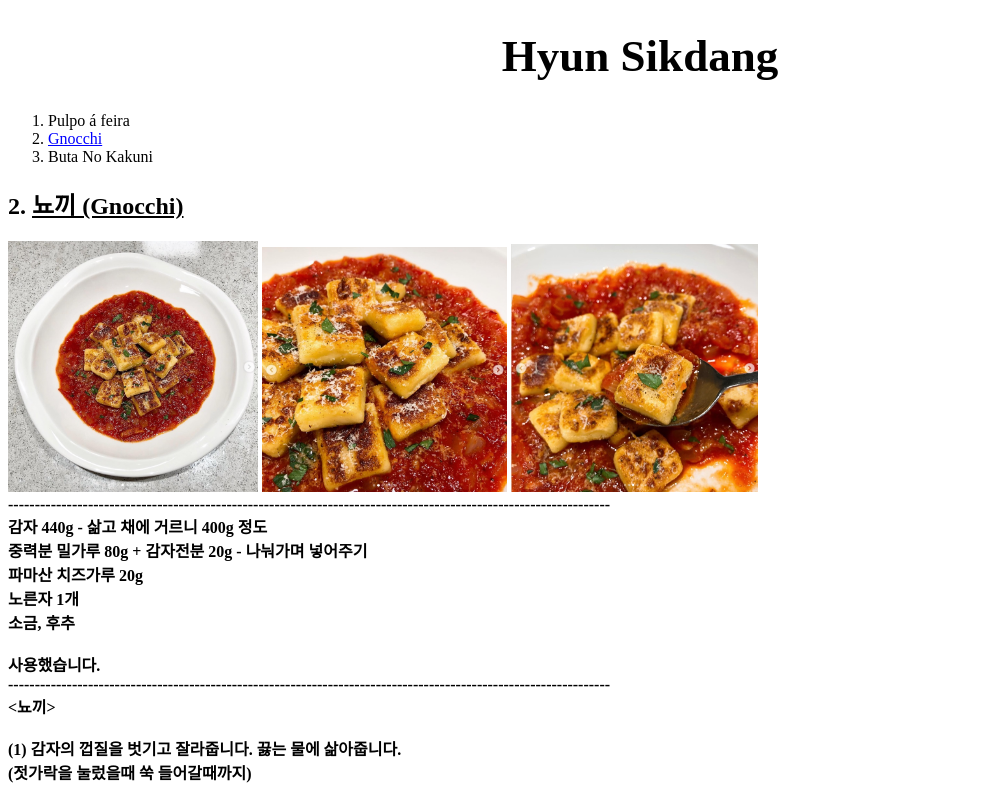
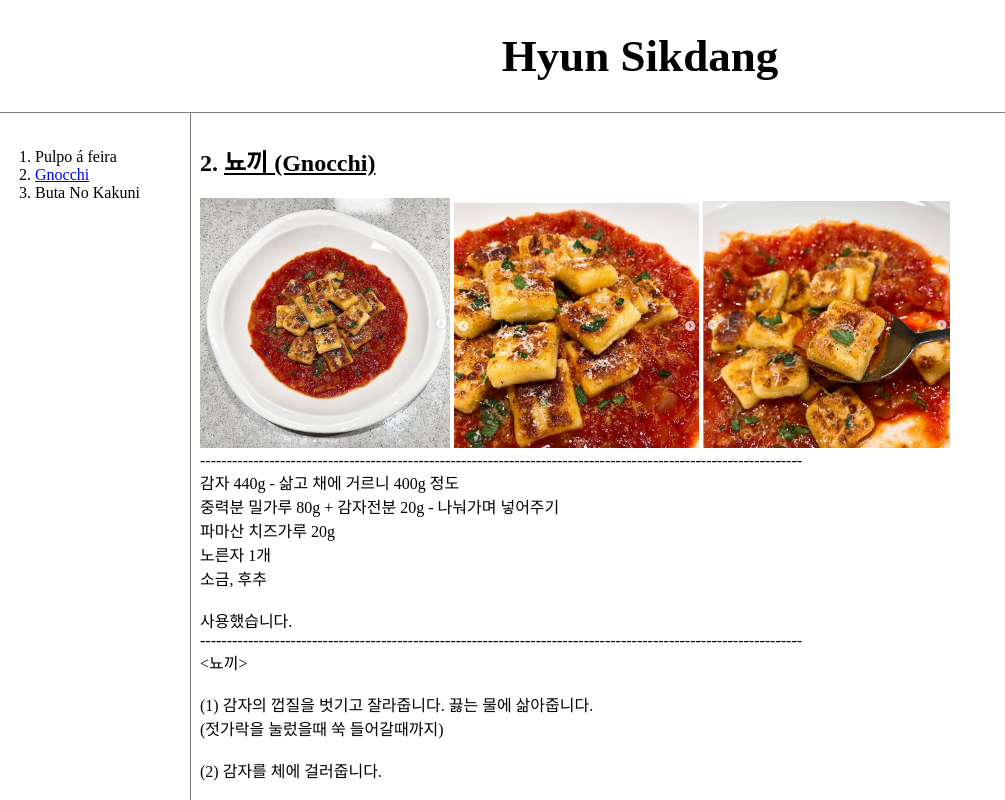
Before and after one commit to KHW1025/my-first-web-site, a plain HTML site: page 2.html in a window 1280 px wide. Shown: the top 800 px of the page, without its empty margins (0-1005 px from the left). Drawn offline with Linux system fonts and the light colour scheme; a script that the page names is missing.

Commit message:
ver1.4
box model과 grid를 이용

```diff
--- a/2.html
+++ b/2.html
@@ -4,6 +4,9 @@
   <title>HyunSikdang Recipe</title>
   <meta charset="utf-8">
   <style>
+    body {
+      margin:0;
+    }
     a {
       color: black;
       text-decoration: none;
@@ -11,6 +14,29 @@
     h1 {
       font-size: 45px;
       text-align: center;
+      border-bottom:1px solid gray;
+      margin: 0;
+      padding: 30px;
+    }
+    ol {
+      border-right:1px solid gray;
+      width:120px;
+      margin:0;
+      padding:35px;
+    }
+    #grid{
+      display: grid;
+      grid-template-columns: 150px 1fr;
+    }
+    #본문{
+      padding-top:10px;
+      padding-left:50px;
+    }
+    #youtube{
+      text-align: center;
+      margin: 70px;
+    }
+
   </style>
   <!-- Google tag (gtag.js) -->
 <script async src="https://www.googletagmanager.com/gtag/js?id=G-8MJTGZV5HE"></script>
@@ -24,12 +50,14 @@
 </head>
 <body>
 <h1><a href="index.html">Hyun Sikdang</a></h1>
+<div id="grid">
   <ol>
     <li><a href="1.html">Pulpo á feira</a></li>
     <li><a href="2.html"style="color:blue;text-decoration:underline">Gnocchi</a></li>
     <li><a href="3.html">Buta No Kakuni</a></li>
   </ol>
-<a href="https://www.instagram.com/p/CfjcIOwFqN4/" target="_blank" title="현식당 인스타그램"><h2><strong>2. <u>뇨끼 (Gnocchi)</u><strong></h2></a>
+  <div id="본문">
+  <a href="https://www.instagram.com/p/CfjcIOwFqN4/" target="_blank" title="현식당 인스타그램"><h2>2. <u>뇨끼 (Gnocchi)</u></h2></a>
   <img src="Gnocchi1.jpg" width="250"> <img src="Gnocchi2.jpg" width="245"> <img src="Gnocchi3.jpg" width="247">
   <br>-----------------------------------------------------------------------------------------------------------------
   <br>감자 440g - 삶고 채에 거르니 400g 정도
@@ -68,14 +96,18 @@
   <br>.
   <br>.
   <br>유튜브 ‘김밀란’님 영상과
-‘최요비’에 나오는 송훈 셰프님 영상을 참고했습니다.
+  <br>‘최요비’에 나오는 송훈 셰프님 영상을 참고했습니다.
+  </div>
+</div>
 <br>
+<div id="youtube">
   <p>
     <iframe width="560" height="315" src="https://www.youtube.com/embed/R3Za8HG7BiQ" title="YouTube video player" frameborder="0" allow="accelerometer; autoplay; clipboard-write; encrypted-media; gyroscope; picture-in-picture" allowfullscreen></iframe>
   </p>
   <p>
     <iframe width="560" height="315" src="https://www.youtube.com/embed/MWqu37aDORg" title="YouTube video player" frameborder="0" allow="accelerometer; autoplay; clipboard-write; encrypted-media; gyroscope; picture-in-picture" allowfullscreen></iframe>
   </p>
+</div>
 <br><div id="disqus_thread"></div>
 <script>
     /**
@@ -96,6 +128,5 @@
 </script>
 <noscript>Please enable JavaScript to view the <a href="https://disqus.com/?ref_noscript">comments powered by Disqus.</a></noscript>
 <br>
-<h3><strong>coding</strong></h3>
 </body>
 </html>
```
Also changed, not shown: 1.html (+25 -2 lines), 3.html (+34 -2 lines), index.html (+29 -5 lines). Lines whose indentation alone changed are shown as unchanged.
